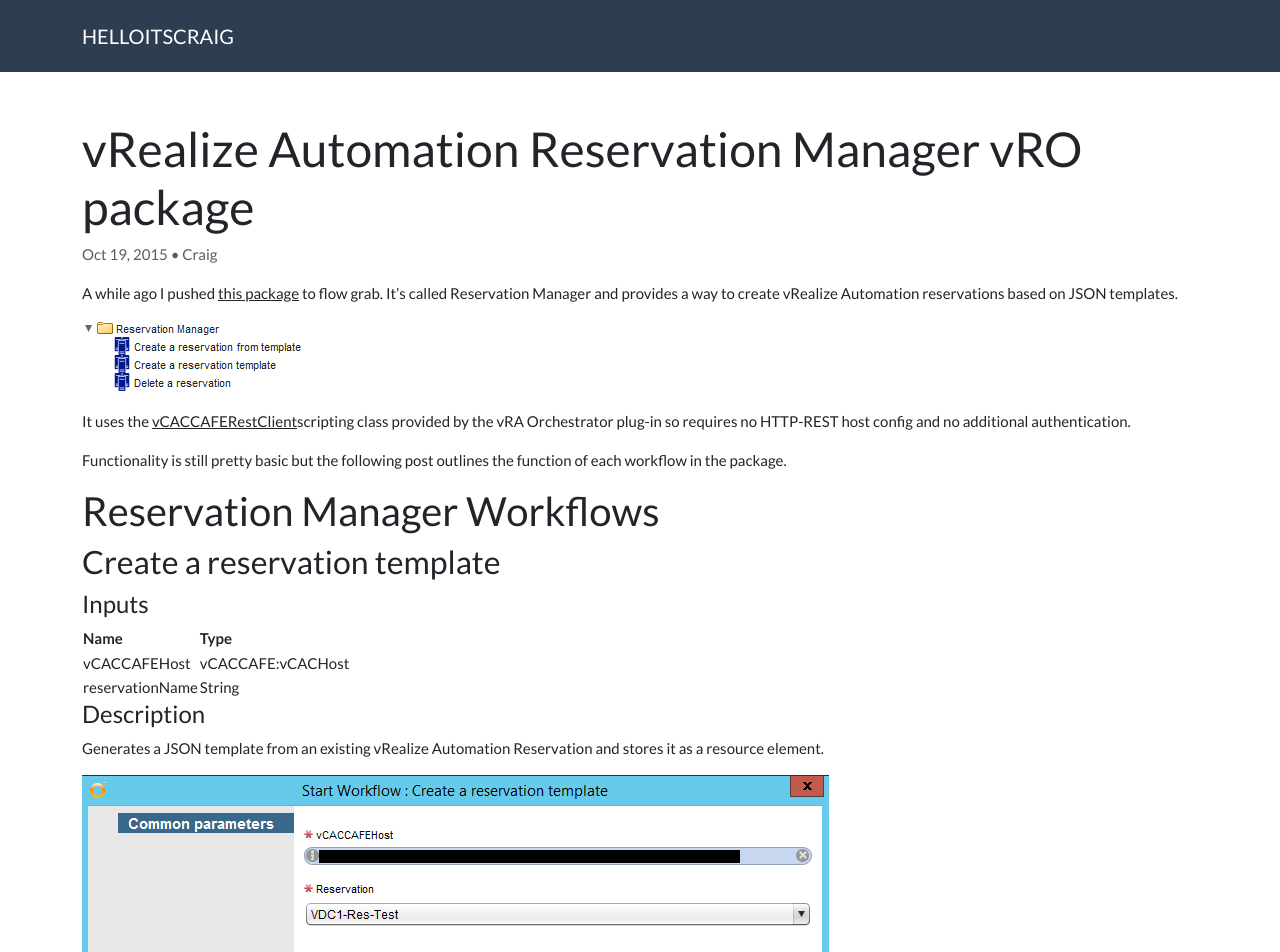
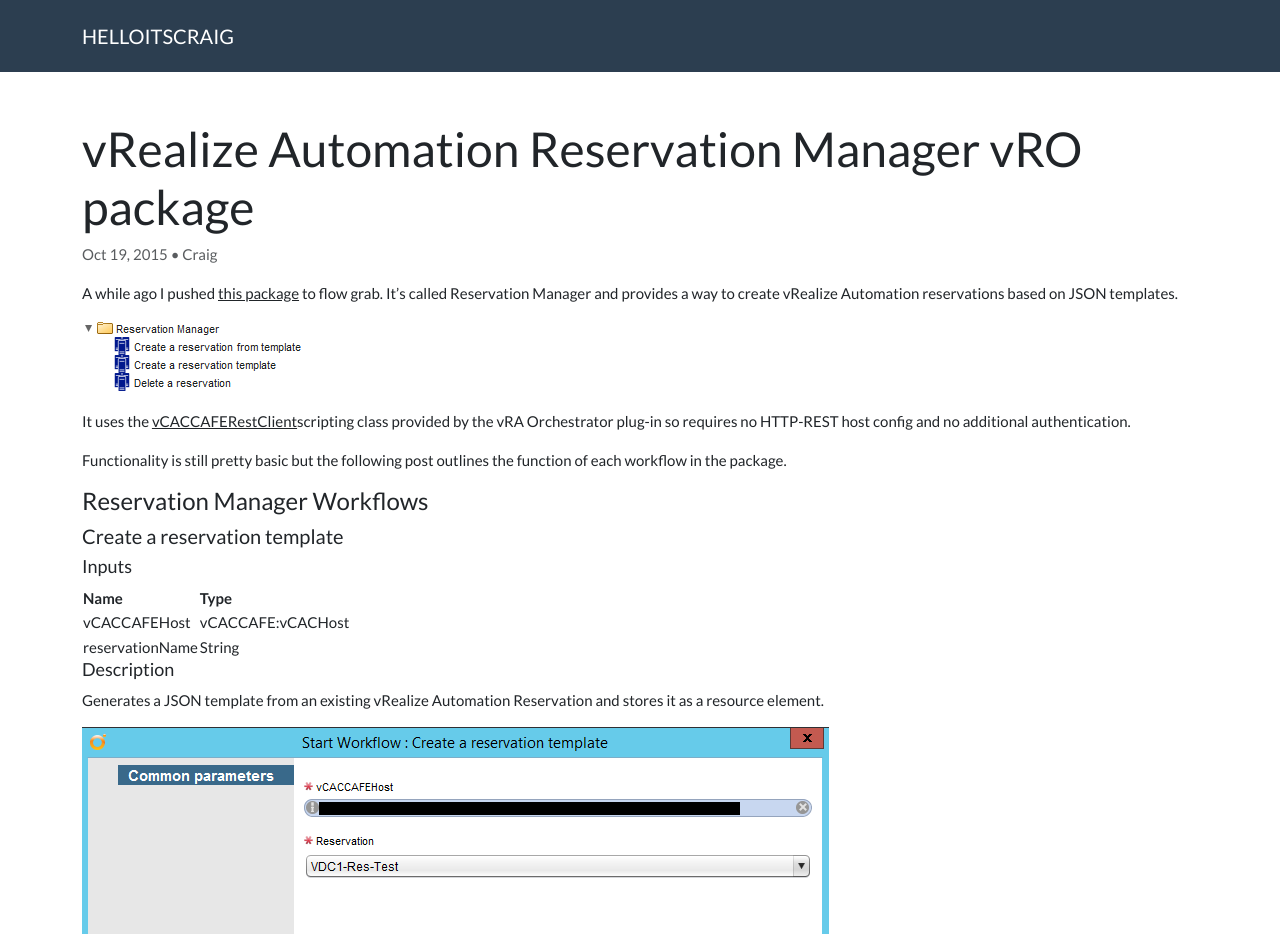
Before and after one commit to chelnak/chelnak.github.io, a Jekyll site: the page built from _posts/2015-10-19-vrealize-automation-reservation-manager-vro-package.md, in a window 1280 px wide. Shown: the top 952 px of the page. Built offline with Jekyll 4.4.1, drawn with Linux system fonts in a browser that asks for light colours.

Commit message:
fix headings

```diff
--- a/_layouts/post.html
+++ b/_layouts/post.html
@@ -16,7 +16,7 @@
     </p>
   </header>
 
-  <section>
+  <section class="post-content">
     {{ content }}
   </section>
 
--- a/assets/main.scss
+++ b/assets/main.scss
@@ -6,6 +6,15 @@
 @import "custom";
 
 body { font-size: 0.9375rem; }
+
+.post-content {
+  h2 { font-size: 1.5rem; }
+  h3 { font-size: 1.25rem; }
+  h4 { font-size: 1.125rem; }
+  h5 { font-size: 1rem; }
+  h6 { font-size: 0.9375rem; }
+}
+
 .page-content {
   max-width: 1140px;
   img { max-width: 100%; height: auto; }
```
